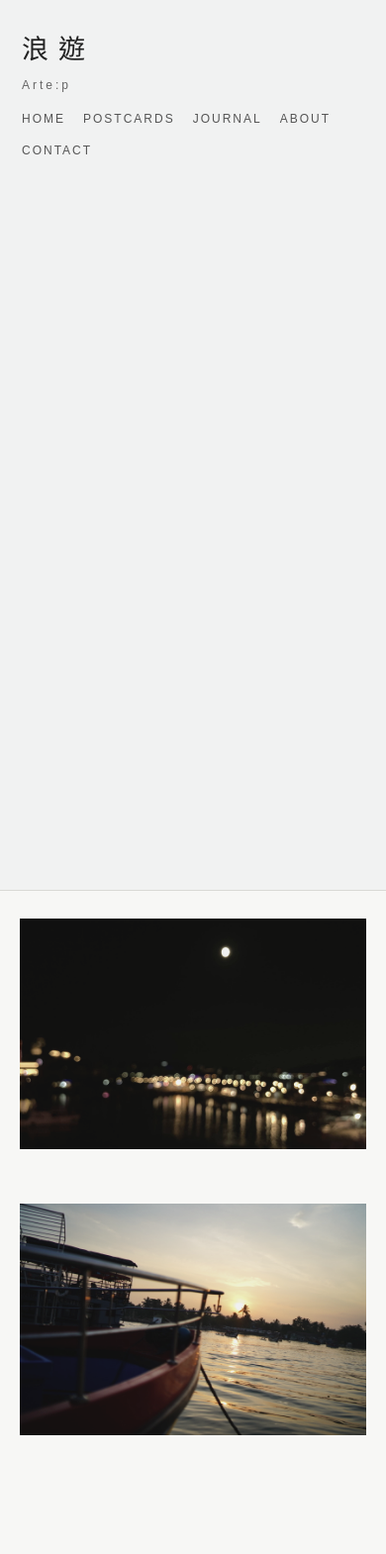
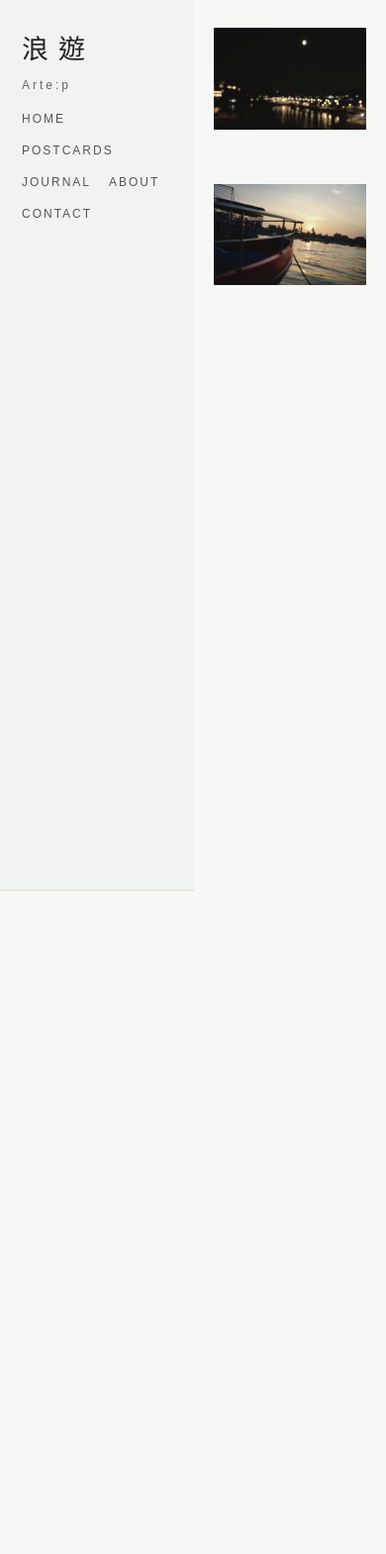
Before and after one commit to artep-wandering/artep-wandering.github.io, a Jekyll site: the page built from index.html, in a window 390 px wide. Shown: the whole page at 99% size. Built offline with Jekyll 4.4.1, drawn with Linux system fonts in a browser that asks for light colours; after the commit the page ends 900 px from its top, so only the background shows below that.

Commit message:
home_css_v0.0.9

```diff
--- a/assets/css/home.css
+++ b/assets/css/home.css
@@ -171,18 +171,18 @@ body {
   margin: 10px 0 80px;
 }
 
+/* MOBIL */
 @media (max-width: 900px) {
-  .page {
-    display: block;
-  }
 
 .sidebar {
     position: relative;
     width: 100%;
-    min-height: auto;
+    height: auto;
+    min-height: 0;
+   padding: 28px 22px 22px;
     border-right: none;
     border-bottom: 1px solid #d9d9d5;
-    padding: 28px 22px 22px;
+
   }
 
 .brand {
```
